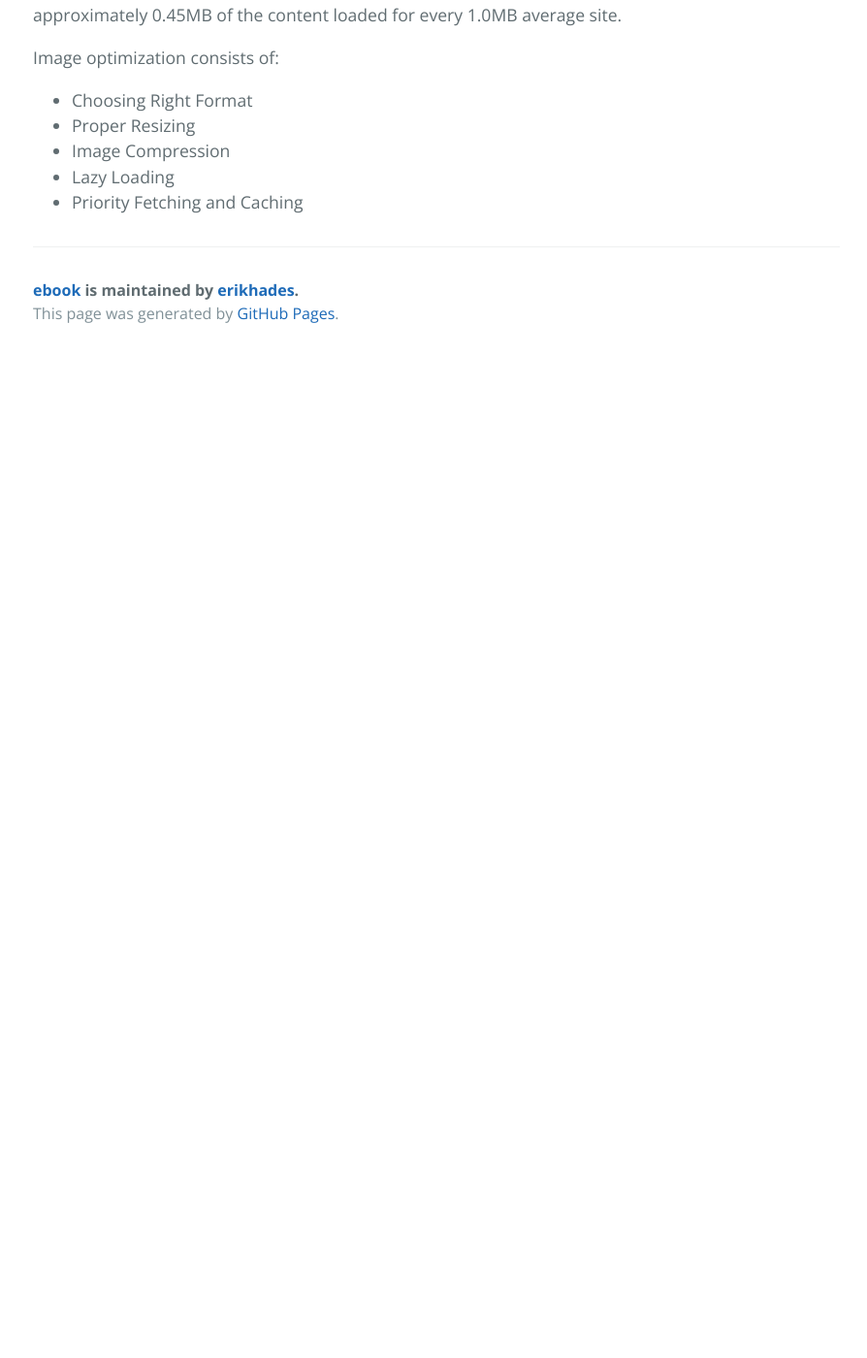
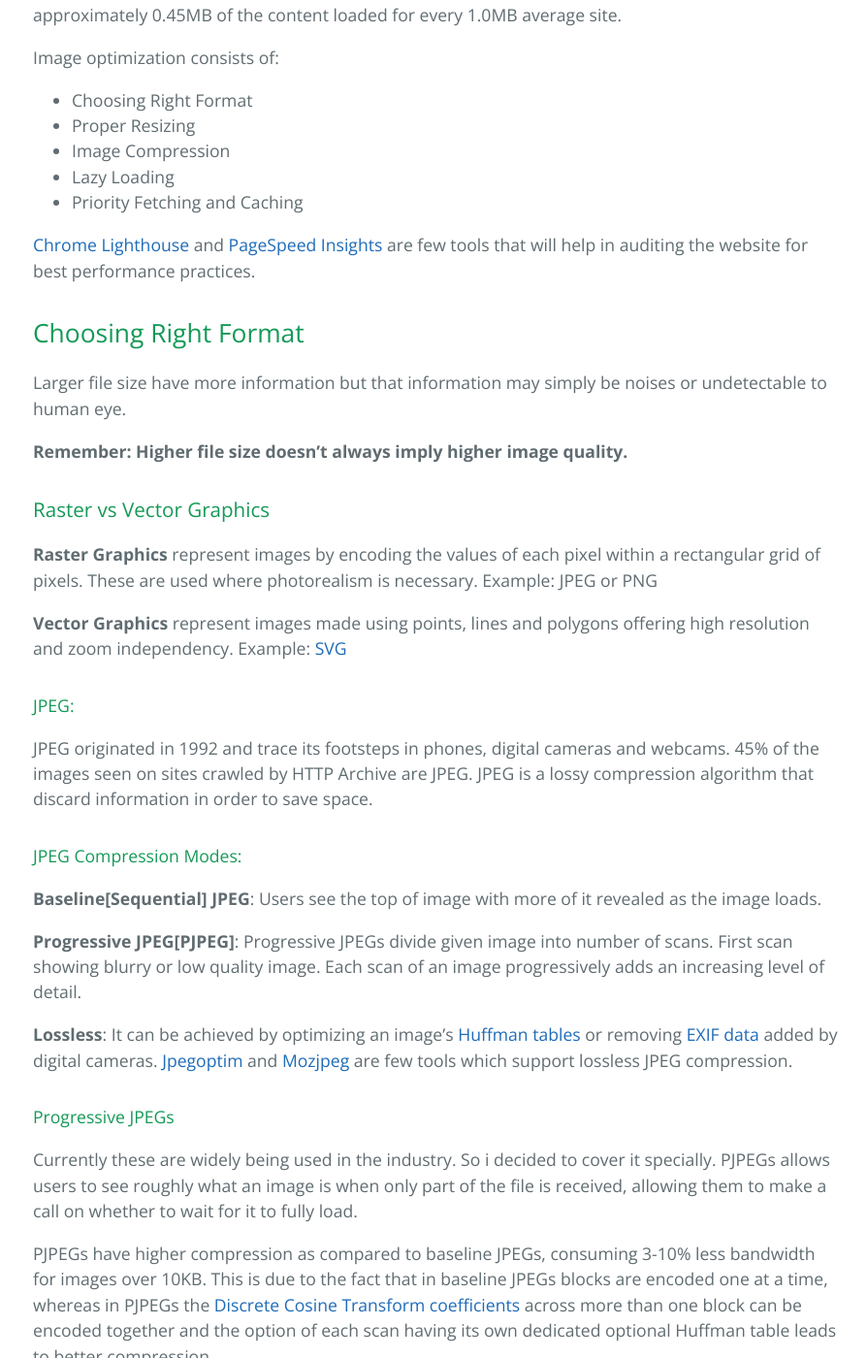
Before and after one commit to erikhades/ebook, a Jekyll site: the page built from index.md, in a window 1280 px wide and 1400 px high, scrolled down 2091 px. Shown: the whole window at 97% size, without its empty margins (190-1084 px from the left). Built offline with Jekyll 4.4.1, drawn with Linux system fonts in a browser that asks for light colours; our own code applies the rules of GitHub Pages for plain Markdown files; before the commit the page ends 2458 px from its top, so only the background shows below that; some of the changed text lies outside the part shown.

Commit message:
Added PJPEGs

````diff
--- a/index.md
+++ b/index.md
@@ -33,7 +33,7 @@ The current web has evolved a lot in past decade from viewing static site to pla
 A 1 second delay in page response can result in a 7% reduction in conversion [ If an e-commerce site is making $100K per day, a mere 1 second could potentially cost $2,500,000 in lost sales every year]. So there is a constant need in making the web faster and easier accessible to everyone.
 
 # Images
-A picture is worth thousand of words. According to the HTTP Archive, 60% of the data transferred to fetch a web page is images composed of JPEGs, PNGs and GIFs. As of July 2017, images accounted approximately 0.45MB of the content loaded for every 1.0MB average site.
+A picture is worth thousand of words. According to the [HTTP Archive](https://httparchive.org), 60% of the data transferred to fetch a web page is images composed of JPEGs, PNGs and GIFs. As of July 2017, images accounted approximately 0.45MB of the content loaded for every 1.0MB average site.
 
 Image optimization consists of:
 * Choosing Right Format
@@ -41,3 +41,58 @@ Image optimization consists of:
 * Image Compression
 * Lazy Loading
 * Priority Fetching and Caching
+
+[Chrome Lighthouse](https://developers.google.com/web/tools/lighthouse) and [PageSpeed Insights](https://developers.google.com/speed/pagespeed/insights/) are few tools that will help in auditing the website for best performance practices.
+
+##  Choosing Right Format
+Larger file size have more information but that information may simply be noises or undetectable to human eye.
+
+**Remember: Higher file size doesn't always imply higher image quality.**
+### Raster vs Vector Graphics
+**Raster Graphics** represent images by encoding the values of each pixel within a rectangular grid of pixels. These are used where photorealism is necessary. Example: JPEG or PNG
+
+**Vector Graphics** represent images made using points, lines and polygons offering high resolution and zoom independency. Example: [SVG](https://en.wikipedia.org/wiki/Scalable_Vector_Graphics)
+
+#### JPEG:
+JPEG originated in 1992 and trace its footsteps in phones, digital cameras and webcams. 45% of the images seen on sites crawled by HTTP Archive are JPEG. JPEG is a lossy compression algorithm that discard information in order to save space.
+#### JPEG Compression Modes:
+**Baseline[Sequential] JPEG**:  Users see the top of image with more of it revealed as the image loads.
+
+**Progressive JPEG[PJPEG]**:  Progressive JPEGs divide given image into number of scans. First scan showing blurry or low quality image. Each scan of an image progressively adds an increasing level of detail.
+
+**Lossless**: It can be achieved by optimizing an image's [Huffman tables](https://en.wikipedia.org/wiki/Huffman_coding) or removing [EXIF data](https://en.wikipedia.org/wiki/Exif) added by digital cameras. [Jpegoptim](https://github.com/tjko/jpegoptim) and [Mozjpeg](https://github.com/mozilla/mozjpeg) are few tools which support lossless JPEG compression.
+####  Progressive JPEGs
+Currently these are widely being used in the industry. So i decided to cover it specially.
+PJPEGs allows users to see roughly what an image is when only part of the file is received, allowing them to make a call on whether to wait for it to fully load.
+
+PJPEGs have higher compression as compared to baseline JPEGs, consuming 3-10% less bandwidth for images over 10KB. This is due to the fact that in baseline JPEGs blocks are encoded one at a time, whereas in PJPEGs the [Discrete Cosine Transform coefficients](https://en.wikipedia.org/wiki/Discrete_cosine_transform) across more than one block can be encoded together and the option of each scan having its own dedicated optional Huffman table leads to better compression.
+
+**PJPEGs in Production**
+* **[Medium](https://jmperezperez.com/medium-image-progressive-loading-placeholder)**: The popular publishing platform use PJPEGs to load images as they're scrolled into the viewport.
+* [**Facebook**](https://engineering.fb.com/ios/faster-photos-in-facebook-for-ios): They used PJPEGs in their iOS app which resulted in data usage reduced by 10% and image load time 15% faster.
+* **[Yelp](https://engineeringblog.yelp.com/2017/06/making-photos-smaller.html)**:  It resulted in 4.5% of their image size reduction.
+* **Pinterest**:  Image heavy social network uses an infinte [masonry grid](https://masonry.desandro.com) to hold images and progressive loading technique to load their images. A placeholder with dominant color is initially used for each pin.
+* **Twitter**:  They use it with a baseline quality of 85%.
+
+**Disadvantages Of PJPEGs**
+
+PJPEGs are slower to decode than baseline JPEGs raising a concern on lower end mobile devices with limited resources. For smaller images PJPEGs  can be larger than their baseline counterparts.
+
+For some users PJPEGs can be disadvantageous as it can become hard to tell when an image is completely loaded.
+
+**Creating PJPEGs**
+
+[ImageMagick](https://imagemagick.org/index.php) and [imagemin](https://github.com/imagemin/imagemin) supports exporting Progressive JPEGs.
+```
+//  Using imagemin
+const gulp = require('gulp');
+const imagemin = require('gulp-imagemin');
+
+gulp.task('images', function () {
+    return gulp.src('images/*.jpg')
+        .pipe(imagemin({
+            progressive: true
+        }))
+        .pipe(gulp.dest('dist'));
+});
+```
````
